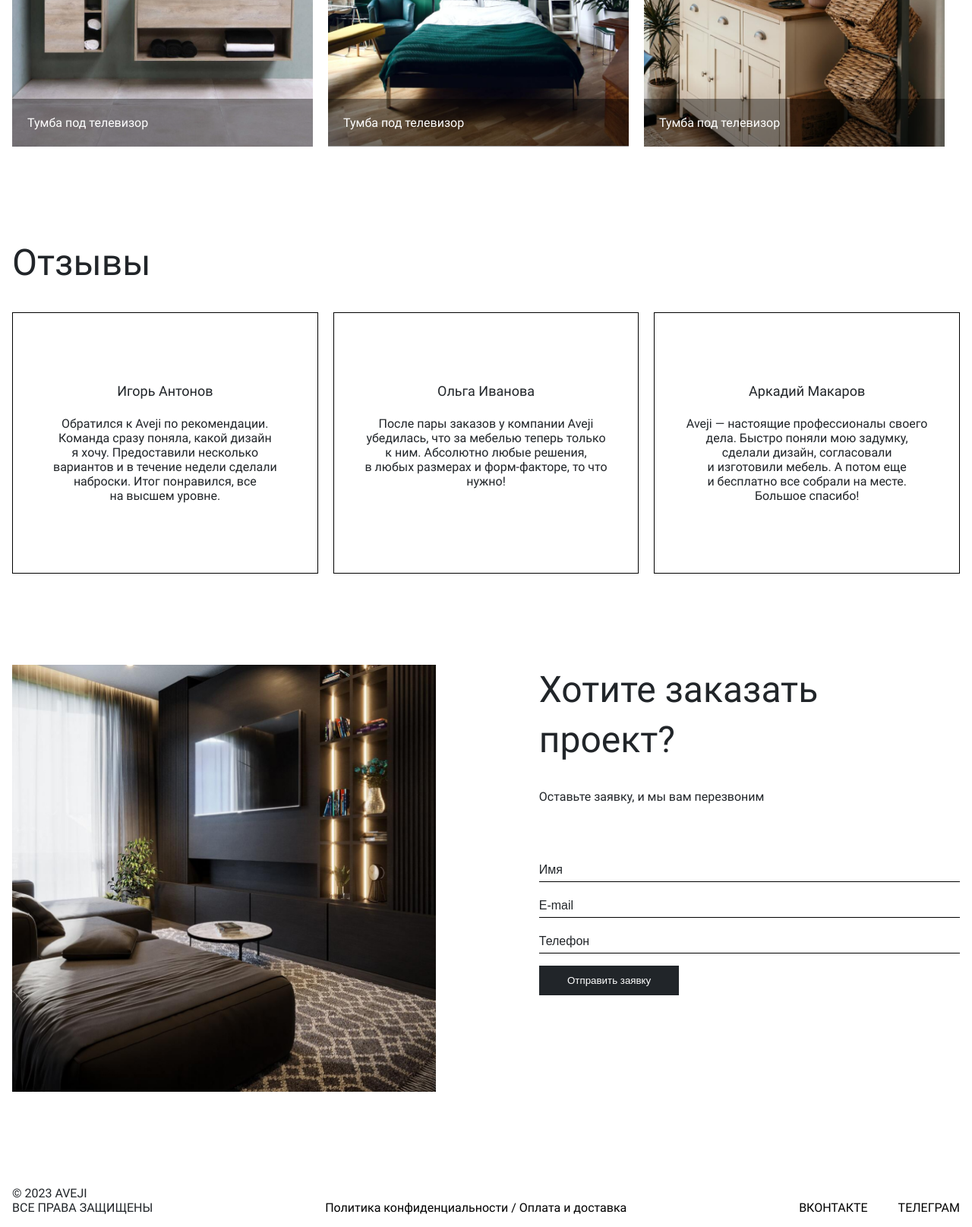
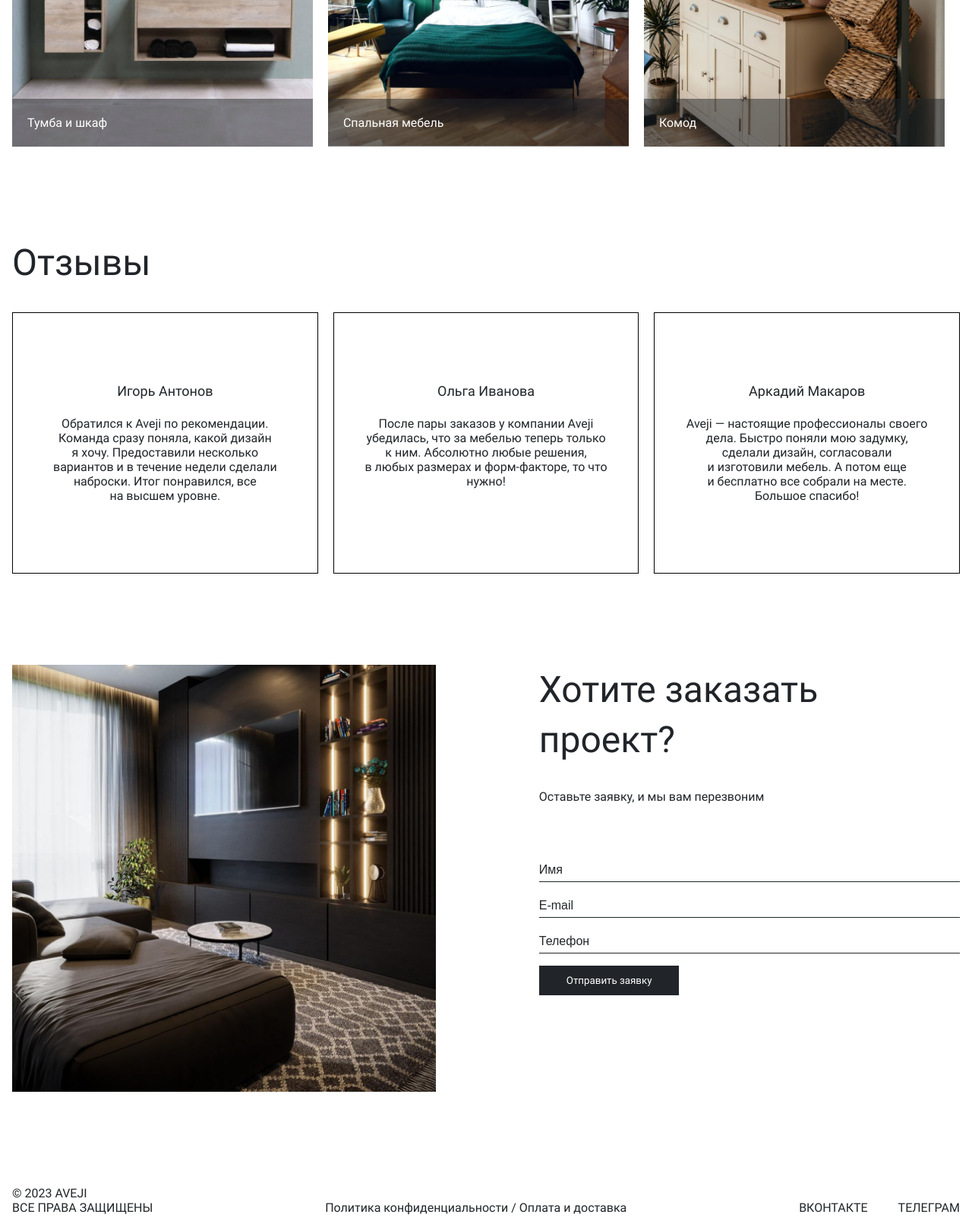
Before and after one commit to Aysanat/Aveji, a website: page www/index.html in a window 1280 px wide. Shown: the part 4160-5775 px from the top of the page at 76% size. Drawn offline with Linux system fonts and the light colour scheme.

Commit message:
Доделала footer, projects

```diff
--- a/src/styles/blocks/_cards.scss
+++ b/src/styles/blocks/_cards.scss
@@ -27,7 +27,7 @@
   width: 100%;
   position: absolute;
   text-align: left;
-  background-color: rgba(0, 0, 0, .4);
+  background-color: rgba($color-dark, .5);
   color: #fff;
 
   @media (max-width: $mobile-max) {
--- a/src/styles/blocks/_footer.scss
+++ b/src/styles/blocks/_footer.scss
@@ -20,7 +20,7 @@
 
 .footer_info {
   text-decoration: none;
-  color: #000;
+  color: $color-dark;
 
   @media (max-width: $mobile-max) {
     margin-bottom: 28px;
@@ -39,5 +39,5 @@
 
 .footer_link {
   text-decoration: none;
-  color: #000;
+  color: $color-dark;
 }
--- a/src/styles/blocks/_form.scss
+++ b/src/styles/blocks/_form.scss
@@ -13,21 +13,22 @@
   width: 100%;
   height: 31px;
   border: none;
-  border-bottom: 1px solid #000;
+  border-bottom: 1px solid $color-dark;
 
   &::placeholder {
     font-size: 16px;
     font-weight: 400;
     line-height: 18.75px;
-    color: #212529;
+    color: $color-dark;
   }
 }
 
 .form_btn {
   width: 33.33%;
   padding: 12px 0 12px;
+  font-family: $font;
   color: #fff;
-  background-color: #212529;
+  background-color: $color-dark;
   border: 0;
   cursor: pointer;
 
--- a/www/index.html
+++ b/www/index.html
@@ -149,23 +149,23 @@
           </div>
           <div class="card_content">
             <img class="card_visual" src="images/furniture-img-2.png" alt="">
-            <p class="card_text">Тумба под телевизор</p>
+            <p class="card_text">Кухонный гарнитур</p>
           </div>
           <div class="card_content">
             <img class="card_visual" src="images/furniture-img-3.png" alt="">
-            <p class="card_text">Тумба под телевизор</p>
+            <p class="card_text">Гостиная</p>
           </div>
           <div class="card_content">
             <img class="card_visual" src="images/furniture-img-4.png" alt="">
-            <p class="card_text">Тумба под телевизор</p>
+            <p class="card_text">Тумба и шкаф</p>
           </div>
           <div class="card_content">
             <img class="card_visual" src="images/furniture-img-5.png" alt="">
-            <p class="card_text">Тумба под телевизор</p>
+            <p class="card_text">Спальная мебель</p>
           </div>
           <div class="card_content">
             <img class="card_visual" src="images/furniture-img-6.png" alt="">
-            <p class="card_text">Тумба под телевизор</p>
+            <p class="card_text">Комод</p>
           </div>
         </div>
       </div>
```
Also changed, not shown: www/style/style.css.
